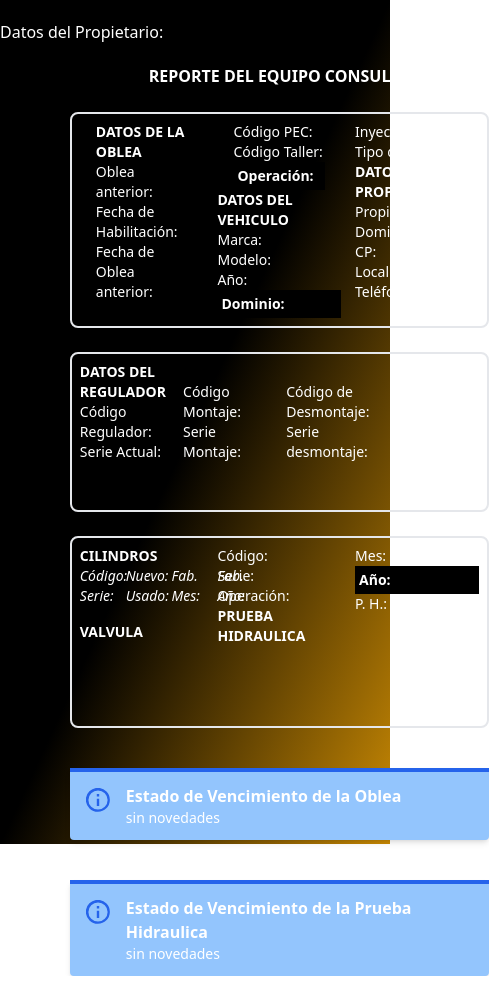
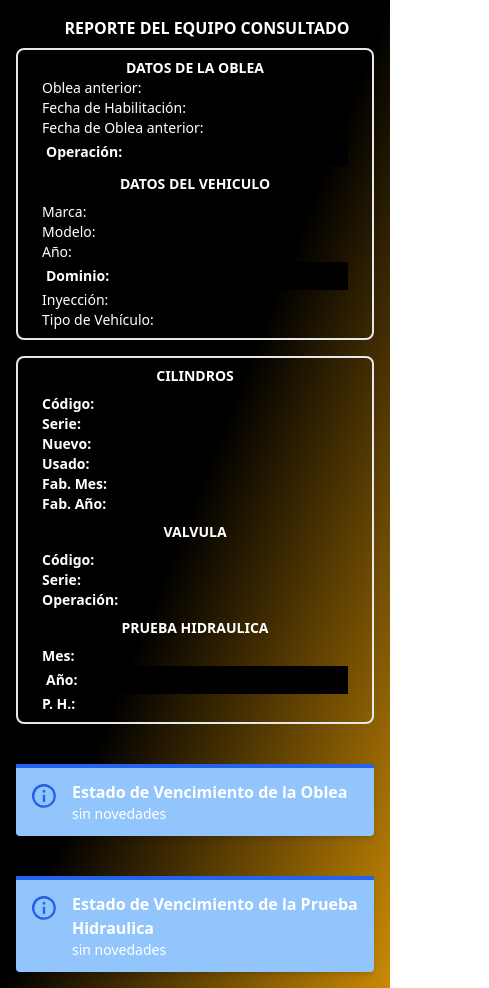
Before and after one commit to victorgarcia-dev/gncApp, a React (Vite) app: page /home/user in a window 390 px wide. Shown: the whole page, 489 px wide, since content can reach past the window. Built offline with nearby package versions, Linux system fonts and the light colour scheme.

Commit message:
trabajando en el modo responsive

```diff
--- a/package.json
+++ b/package.json
@@ -10,6 +10,7 @@
     "preview": "vite preview"
   },
   "dependencies": {
+    "@headlessui/react": "^1.7.19",
     "react": "^18.2.0",
     "react-dom": "^18.2.0",
     "react-hook-form": "^7.51.2",
--- a/src/components/AlertMessage.tsx
+++ b/src/components/AlertMessage.tsx
@@ -13,7 +13,7 @@ type Text1 = {
 
 export const AlertMessage = ({title, subTitle, status}: Text1) => {
   return (
-    <div className={`${status.bg} border-t-4 ${status.border} rounded-b text-white px-4 py-3 mt-10 shadow-md w-3/4`} role="alert">
+    <div className={`${status.bg} border-t-4 ${status.border} rounded-b text-white px-4 py-3 mt-10 shadow-md w-full`} role="alert">
       <div className="flex">
         <div className="py-1"><svg className={`fill-current h-6 w-6 ${status.text} mr-4`} xmlns="http://www.w3.org/2000/svg" viewBox="0 0 20 20"><path d="M2.93 17.07A10 10 0 1 1 17.07 2.93 10 10 0 0 1 2.93 17.07zm12.73-1.41A8 8 0 1 0 4.34 4.34a8 8 0 0 0 11.32 11.32zM9 11V9h2v6H9v-4zm0-6h2v2H9V5z"/></svg></div>
         <div>
--- a/src/components/ShowDataUser.tsx
+++ b/src/components/ShowDataUser.tsx
@@ -24,93 +24,47 @@ export const ShowDataUser= () => {
 	const {usuario}= useContext(UserDataContext);
 
   return(
-      <div className="grid justify-items-center">
-		<h2 className='font-extrabold h-12 text-white pl-6 min-[468px]:text-center max-[600px]:bg-sky-468'>REPORTE DEL EQUIPO CONSULTADO</h2>
-			<section className='columns-3 rounded-lg w-3/4 text-sm border-2 p-2 text-white'>
-				<div className='font-bold px-4'>DATOS DE LA OBLEA
+      <div className=" flex flex-col">
+		<h2 className='font-extrabold mb-2 text-center text-white pl-6'>REPORTE DEL EQUIPO CONSULTADO</h2>
+			<section className='rounded-lg  text-sm border-2 p-2 text-white'>
+				<div className='font-bold px-4 flex flex-col'>
+					<h3 className="text-center">DATOS DE LA OBLEA</h3>
 					<p className='font-normal bg-gainsboro'>Oblea anterior: {usuario.Oblea_anterior} </p>
 					<p className='font-normal'>Fecha de Habilitación: {usuario.Fecha_de_habilitación}</p>
 					<p className='font-normal bg-gainsboro'>Fecha de Oblea anterior: {usuario.Fecha_Oblea_anterior}</p>
-					<p className='font-normal'>Código PEC: {usuario.Codigo_PEC}</p>
-					<p className='font-normal bg-gainsboro'>Código Taller: {usuario.Codigo_de_taller}</p>
 					<p className='font-bold text-white bg-black p-1'>Operación: {usuario.Tipo_de_Operación}</p>
 				</div>
-				<div className='font-bold'>DATOS DEL VEHICULO
+				<div className='font-bold px-4 flex flex-col'>
+					<h3 className="text-center mb-2 mt-2">DATOS DEL VEHICULO</h3>
 					<p className='font-normal bg-gainsboro'>Marca: {usuario.Vehículo_Marca}</p>
 					<p className='font-normal'>Modelo: {usuario.Modelo}</p>
 					<p className='font-normal bg-gainsboro'>Año: {usuario.Año}</p>
 					<p className='font-bold text-white bg-black p-1'>Dominio: {usuario.Dominio}</p>
 					<p className='font-normal bg-gainsboro'>Inyección: {usuario.Inyección}</p>
 					<p className='font-normal'>Tipo de Vehículo: {usuario.Tipo_de_Vehículo}</p>
-					<p className='font-normal'> </p>
-				</div>
-				<div className='font-bold'>DATOS DEL PROPIETARIO
-					<p className='font-normal bg-gainsboro'>Propietario: {usuario.Propietario_Nombre_y_Apellido}</p>
-					<p className='font-normal'>Domicilio: {usuario.Dirección}</p>
-					<p className='font-normal bg-gainsboro'>CP: {usuario.Codigo_Postal}</p>
-					<p className='font-normal'>Localidad: {usuario.Localidad}</p>
-					<p className='font-normal bg-gainsboro'>Teléfono: {usuario.Teléfono}</p>
 				</div>
 			</section>
-			<br />
-			<section className='columns-4 rounded-lg w-3/4 h-40 border-2 p-2 text-sm min-[468px]:text-center max-[600px]:bg-sky-468 text-white'>
-				<div className='font-bold'>DATOS DEL REGULADOR
-					<div>
-						<p className='font-normal bg-gainsboro'>Código Regulador: {usuario.Codigo_Actual}</p>
-						<p className='font-normal'>Serie Actual: {usuario.Nro_Serie_Actual}</p>
-					</div>
-					<div>
-						<br />
-						<p className='font-normal'>Código Montaje: {usuario.Codigo_Montaje}</p>
-						<p className='font-normal bg-gainsboro'>Serie Montaje: {usuario.Nro_Serie_Montaje}</p>
-					</div>
-					<div>
-						<br />
-						<p className='font-normal bg-gainsboro'>Código de Desmontaje:{usuario.Codigo_Desmontaje}</p>
-						<p className='font-normal'>Serie desmontaje:{usuario.Nro_Serie_Desmontaje}</p>
-					</div>
-					<div>
-						<br />
-						<p className='font-normal'>Código de Baja: {usuario.Codigo_Baja}</p>
-						<p className='font-normal bg-gainsboro'>Serie Baja: {usuario.Nro_Serie_Baja}</p>
-					</div>
-				</div>
-			</section>
-			<br />
-			<section className='columns-3 rounded-lg w-3/4 h-48 border-2 p-2 text-sm min-[468px]:text-center max-[600px]:bg-sky-468 text-white'>
-			<h2 className='font-bold'>CILINDROS</h2>
-				<div>
-
-					<div className='columns-3 italic h-14'>
-						<div>
+			<section className='rounded-lg  text-sm border-2 p-2 text-white mt-4'>
+		            <div className="font-bold px-4 flex flex-col">
+						<h3 className='font-bold text-center mb-2'>CILINDROS</h3>
 						<p className=' bg-gainsboro'>Código: {usuario.Codigo}</p>
 						<p>Serie:{usuario.Nro_Serie}</p>
-						</div>
-						<div>
 						<p>Nuevo: {usuario.Nuevo}</p>
-							<p className=' bg-gainsboro'>Usado: {usuario.Usado}</p>
-						</div>
-						<div>
-							<p className=' bg-gainsboro'>Fab. Mes: {usuario.Fabricado_Mes}</p>
+						<p className='bg-gainsboro'>Usado: {usuario.Usado}</p>
+						<p className='bg-gainsboro'>Fab. Mes: {usuario.Fabricado_Mes}</p>
 						<p>Fab. Año: {usuario.Fabricado_Año}</p>
 						</div>
-					</div>
-
-					<div>
-
-						<div>
-							<p className='font-bold bg-gainsboro'>VALVULA</p>
+					<div className="font-bold px-4 flex flex-col">
+						<h3 className='font-bold text-center mb-2 mt-2'>VALVULA</h3>
 						<p>Código: {usuario.Codigo_Valvula}</p>
 						<p className=' bg-gainsboro'>Serie: {usuario.Nro_Serie_Valvula}</p>
 						<p>Operación: {usuario.OP_V}</p>
 					</div>
-                        </div>
-					<div>
-                        <h3 className='font-bold'>PRUEBA HIDRAULICA</h3>
+					<div className="font-bold px-4 flex flex-col">
+						<h3 className='font-bold text-center mb-2 mt-2'>PRUEBA HIDRAULICA</h3>
 						<p className=' bg-gainsboro'>Mes: {usuario.Revisado_Mes}</p>
 						<p className='font-bold text-white bg-black p-1'>Año: {usuario.Revisado_Ano}</p>
 					<p className=' bg-gainsboro'>P. H.: {usuario.CRPC}</p>
-					</div>
 					</div>
 
 			</section>
--- /dev/null
+++ b/src/components/publicComponents/Footer.tsx
@@ -0,0 +1,9 @@
+
+
+export const Footer = () => {
+  return (
+    <div className="text-white mx-4 mb-3 text-sm">
+        <p>Copyright © 2024-2025 GNC Solutions</p>
+    </div>
+  )
+}
--- a/src/components/publicComponents/Header.tsx
+++ b/src/components/publicComponents/Header.tsx
@@ -1,19 +1,10 @@
-import { Link } from 'react-router-dom';
 
 export const Header = () => {
     return (
       <>
-        <div className="py-5">
-          <h1 className="text-2xl text-yellow-500 font-bold">RENOVAR GNC <br/><span className="text-base text-white font-medium">OBLEA - P.H - CONVERSIONES</span></h1>
+        <div className="mx-4 py-5">
+          <h1 className="text-lg text-yellow-500 font-bold">GNC SOLUTIONS <br/><span className="text-sm text-white font-medium">OBLEA - P.H - CONVERSIONES</span></h1>
         </div>
-       {/*<div>
-         <p className='text-white'>sos PEC o TALLER?</p>
-         <Link
-              className="bg-yellow-500 hover:bg-yellow-600 w-2/12 h-8 rounded-md text-white font-bold"
-              to={'/home/login'}
-         >iNGRESAR</Link>
-         </div>*/}
-
       </>
     )
   }
--- /dev/null
+++ b/src/components/publicComponents/Services.tsx
@@ -0,0 +1,28 @@
+import imgPH from '../../../public/img/hidraulica.webp';
+import imgO from '../../../public/img/oblea.webp';
+
+export const Services = () => {
+  return (
+    <div className='mx-4 my-4'>
+        <h2 className="font-bold text-lg mt-4 mb-2 text-yellow-500">SERVICIOS</h2>
+        <div className="max-w-sm rounded overflow-hidden shadow-lg border-2 rounded-r-lg mb-2">
+            <img className="w-full" src={imgO} alt="Sunset in the mountains"/>
+                <div className="px-6 py-4 bg-yellow-100">
+                    <h3 className="font-bold text-xl mb-2">Renovar la oblea</h3>
+                    <p className="text-gray-700 text-base leading-5">
+                       La renovación de la Oblea es anual. Sin ella no puede cargar GNC en ninguna estación.
+                    </p>
+                </div>
+        </div>
+        <div className="max-w-sm rounded overflow-hidden shadow-lg border-2 rounded-r-lg mb-2">
+            <img className="w-full" src={imgPH} alt="Sunset in the mountains"/>
+                <div className="px-6 py-4 bg-yellow-100">
+                    <h3 className="font-bold text-xl mb-2">Prueba hidraulica</h3>
+                    <p className="text-gray-700 text-base leading-5">
+                      Los cilindros y la valvula son sometidos a alta presión a fin de comprobar que no exista fatiga en los materiales. En tal caso, el centro de Reprueba debe destruirlo, y devolver el certificado de destrucción para ser asentado en el registro.
+                    </p>
+                </div>
+        </div>
+    </div>
+  )
+}
--- a/src/layout/AppLayout.tsx
+++ b/src/layout/AppLayout.tsx
@@ -3,7 +3,7 @@ import { Outlet } from 'react-router-dom';
 export const AppLayout = () => {
   return (
     <>
-        <div className='bg-gradient-to-br from-black via-black to-yellow-600 h-screen'>
+        <div className='bg-gradient-to-br from-black via-black to-yellow-600 overflow-hidden '>
           <div className='container mx-auto w-full'>
            <Outlet/>
        </div>
--- a/src/pages/Home.tsx
+++ b/src/pages/Home.tsx
@@ -1,6 +1,8 @@
 
-import { CheckMyStatus } from "../components/publicComponents/CheckMyStatus"
-import { Header } from "../components/publicComponents/Header"
+import { CheckMyStatus } from "../components/publicComponents/CheckMyStatus";
+import { Footer } from "../components/publicComponents/Footer";
+import { Header } from "../components/publicComponents/Header";
+import { Services } from "../components/publicComponents/Services";
 
 export const Home = () => {
 
@@ -8,6 +10,8 @@ export const Home = () => {
     <>
        <Header/>
        <CheckMyStatus/>
+       <Services/>
+       <Footer/>
     </>
   )
 }
--- a/src/pages/ShowUserStatus.tsx
+++ b/src/pages/ShowUserStatus.tsx
@@ -8,14 +8,16 @@ export const ShowUserStatus = () => {
   const {usuario} = useContext(UserDataContext);
 
   return (
-    <>
-      <div className="py-5">
-         { !usuario ?  <h2 className="text-base text-white font-medium">Datos del Propietario: No Existe</h2> : <h2 className="text-base text-white font-medium">Datos del Propietario: {usuario.Propietario_Nombre_y_Apellido}</h2>}
+    <div className="overflow-hidden">
+      <div className="mx-4 my-4">
+          <div className="mb-2">
+            { !usuario ?  <h2 className="text-sm text-white font-medium">Datos del Propietario: No Existe</h2> : ""}
+          </div>
+
+          {
+            !usuario ? <h3 className="text-white">No se Encontro al usuario</h3> : <ShowDataUser/>
+          }
       </div>
-
-      {
-        !usuario ? <h3 className="text-white">No se Encontro al usuario</h3> : <ShowDataUser/>
-      }
-    </>
+    </div>
   )
 }
--- a/src/router.tsx
+++ b/src/router.tsx
@@ -16,7 +16,7 @@ export const Router = () => {
            <Routes>
                <Route element= { <AppLayoutPrivate/> }>
                    <Route path='/' element={ <DashboardView/> } index/>
-                   <Route path='/form/createCar' element={ <CreateCarView/> } index/>
+                   <Route path='/form/createCar' element={ <CreateCarView/> }/>
                </Route>
                <Route element={ <AppLayout/>}>
                    <Route path='/home' element={ <Home/>}/>
```
Also changed, not shown: public/img/oblea.webp (added), 1 other file (tests, documents, lock files or other folders). Lines whose indentation alone changed are shown as unchanged.
